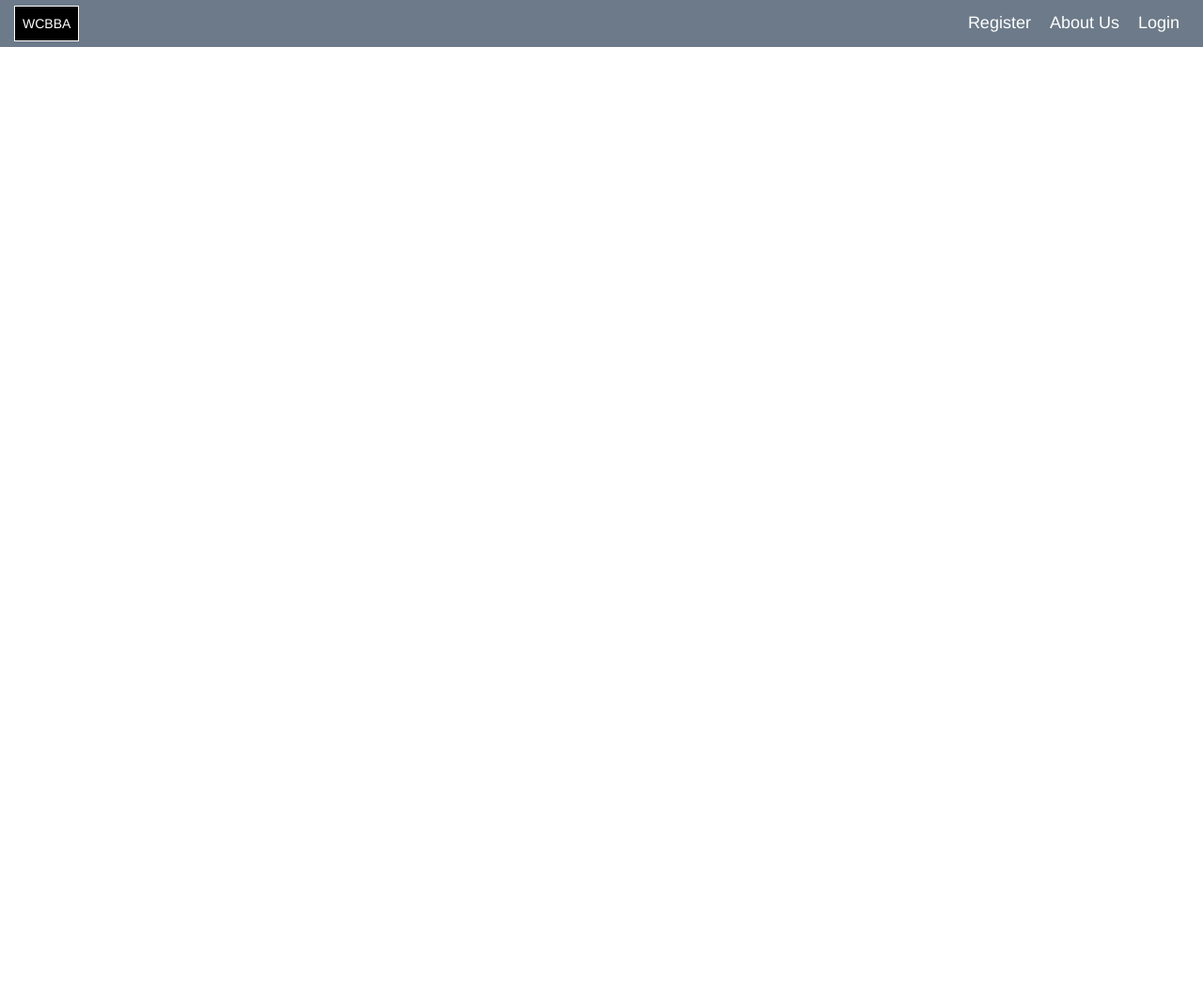
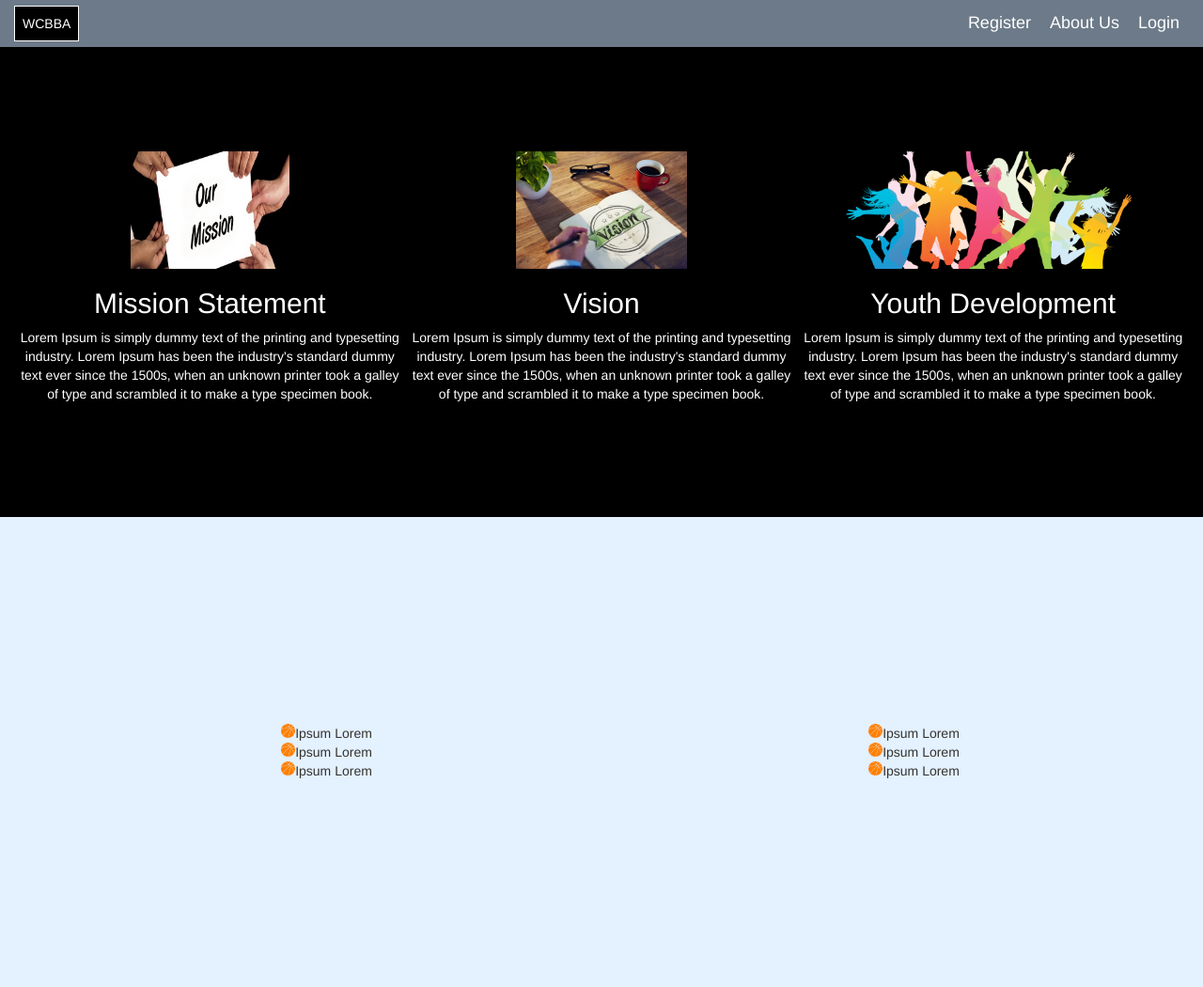
Before and after one commit to danielknguyen/WCBBA, a website: page index.html in a window 1280 px wide. Shown: the whole page at 94% size. Before the commit the page ends 800 px from the top, so only its background shows below. Drawn offline with Linux system fonts and the light colour scheme.

Commit message:
added about me section

```diff
--- a/index.html
+++ b/index.html
@@ -4,6 +4,7 @@
   <title>West Coast Basketball Association</title>
   <link rel="stylesheet" type="text/css" href="./styles/bootstrap.css">
   <link rel="stylesheet" type="text/css" href="./styles/styles.css">
+  <link rel="stylesheet" href="path/to/font-awesome/css/font-awesome.min.css">
 </head>
 <body>
 
@@ -18,6 +19,43 @@
     <!-- login/registration: mouse over-->
     <div class="nav-link">Login</div>
   </div>
+  <!--About Me-->
+  <div class="container" id="about-me">
+    <div class="mission-statement text-center">
+      <img class="about-me-photos" title="mission-statement-photo" src="photos/mission-statement.jpg">
+      <h2>Mission Statement</h2>
+      <p>
+        Lorem Ipsum is simply dummy text of the printing and typesetting industry. Lorem Ipsum has been the industry's standard dummy text ever since the 1500s, when an unknown printer took a galley of type and scrambled it to make a type specimen book.
+      </p>
+    </div>
+    <div class="vision text-center">
+      <img class="about-me-photos" title="vision-photo" src="photos/vision.jpg">
+      <h2>Vision</h2>
+      <p>
+        Lorem Ipsum is simply dummy text of the printing and typesetting industry. Lorem Ipsum has been the industry's standard dummy text ever since the 1500s, when an unknown printer took a galley of type and scrambled it to make a type specimen book.
+      </p>
+    </div>
+    <div class="youth-development text-center">
+      <img class="about-me-photos" title="youth-development-photo" src="photos/youth.png">
+      <h2>Youth Development</h2>
+      <p>
+        Lorem Ipsum is simply dummy text of the printing and typesetting industry. Lorem Ipsum has been the industry's standard dummy text ever since the 1500s, when an unknown printer took a galley of type and scrambled it to make a type specimen book.
+      </p>
+    </div>
+  </div>
+  <!--information-->
+  <div class="container" id="information">
+      <ul class="info-list">
+        <li>Ipsum Lorem</li>
+        <li>Ipsum Lorem</li>
+        <li>Ipsum Lorem</li>
+      </ul>
+      <ul class="info-list">
+        <li>Ipsum Lorem</li>
+        <li>Ipsum Lorem</li>
+        <li>Ipsum Lorem</li>
+      </ul>
+    </div>
 
 
 
--- a/styles/styles.css
+++ b/styles/styles.css
@@ -25,3 +25,35 @@
 .nav-link:hover {
 	background-color:#000000;
 }
+#about-me {
+	display:flex;
+	flex-direction: row;
+	justify-content:center;
+	justify-content:space-around;
+	align-items:center;
+	width:100%;
+	height:500px;
+	background-color:#000000;
+	color:#FFFFFF;
+}
+.about-me-photos {
+	height:125px;
+}
+#information {
+	display:flex;
+	width:100%;
+	height:500px;
+	background-color:#E4F1FE;
+}
+.info-list {
+	list-style:none;
+	margin:auto auto;
+}
+.info-list li:before {
+	content: '';
+   display: inline-block;
+   height:15px;
+   width:15px;
+   background: url('../photos/basketball_15.png')no-repeat center;
+
+}
```
Also changed, not shown: photos/basketball.png (added), photos/basketball2.png (added), photos/basketball_15.png (added), photos/mission-statement.jpg (added), photos/vision.jpg (added), photos/youth.png (added).
